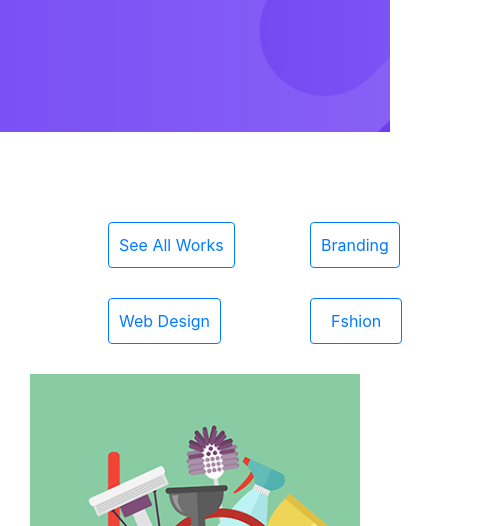
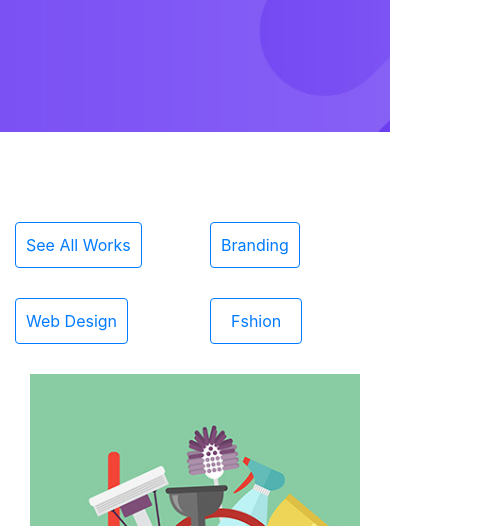
Before and after one commit to abdomansd/Digee, a plain HTML site: page port.html in a window 390 px wide. Shown: the part 318-844 px from the top of the page, 477 px wide, since content can reach past the window. Drawn offline with nearby package versions, Linux system fonts and the light colour scheme.

Commit message:
chang port

```diff
--- a/port.html
+++ b/port.html
@@ -201,6 +201,12 @@ body{
   } 100% {
     transform: perspective(120px) rotateX(-180deg) rotateY(-179.9deg);
     -webkit-transform: perspective(120px) rotateX(-180deg) rotateY(-179.9deg);
+  }
+}
+@media(max-width: 500px){
+  .pad{
+    transform: translateX(-100px);
+    padding: 0px 20px;
   }
 }
 
```
